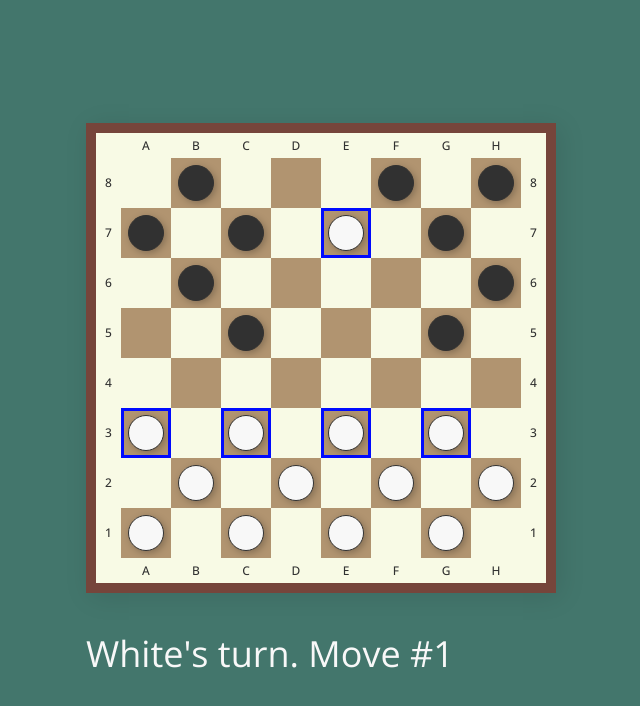
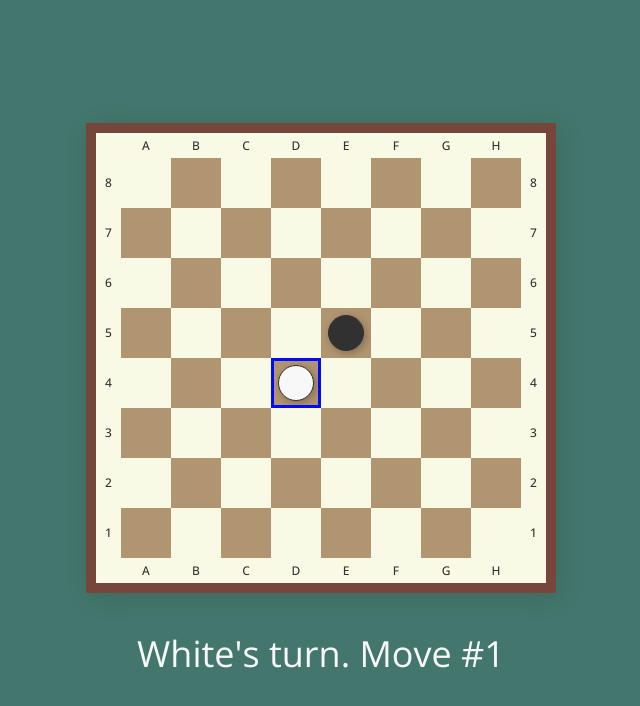
Before and after one commit to nikitin-rus/checkers-react, a React (Vite) app: page / in a window 1280 px wide. Shown: the top 706 px of the page, without its empty margins (319-959 px from the left). Built offline with nearby package versions, Linux system fonts and the light colour scheme.

Commit message:
add win message

```diff
--- a/scss/base/_typography.scss
+++ b/scss/base/_typography.scss
@@ -1,7 +1,7 @@
 @use "vars";
 
 .game {
-    &__subtitle {
+    &__info {
         font-family: "Open Sans", sans-serif;
         font-size: 36px;
         font-style: normal;
--- a/scss/components/_game.scss
+++ b/scss/components/_game.scss
@@ -1,15 +1,26 @@
 @use "../base/vars";
 
 .game {
+    display: flex;
+    flex-direction: column;
+    align-items: center;
+    justify-content: center;
+    text-align: center;
+
     & .board {
         margin-bottom: 36px;
     }
 
-    &__subtitle {
+    &__info {
         color: vars.$white;
     }
 
-    &__subtitle.black {
+    &__info.black {
         color: vars.$black;
     }
+
+    &__win-msg,
+    &__move-msg {
+        margin: 0;
+    }
 }
--- a/src/components/Board.jsx
+++ b/src/components/Board.jsx
@@ -3,7 +3,7 @@ import { getRowsCopy } from "../utils";
 import Row from "./Row";
 import CoordinatesBar from "./CoordinatesBar";
 
-export default function Board({ rows, isPlayerBlack, onMove }) {
+export default function Board({ rows, isPlayerBlack, onMove, onEnd }) {
     const [clickableCells, setClickableCells] = useState([]);
     const [chosenCell, setChosenCell] = useState(null);
     const moveDirections = {
@@ -199,7 +199,7 @@ export default function Board({ rows, isPlayerBlack, onMove }) {
         const cellsToChoose = getCellsToChoose();
 
         if (!cellsToChoose.length) {
-            // Игра окончена
+            onEnd();
         } else {
             setClickableCells(cellsToChoose);
         }
--- a/src/components/Game.jsx
+++ b/src/components/Game.jsx
@@ -2,17 +2,28 @@ import { useState } from "react";
 import Board from "./Board";
 
 export default function Game() {
+    // const [history, setHistory] = useState([[
+    //     [null, 'b', null, null, null, 'b', null, 'b'],
+    //     ['b', null, 'b', null, 'w', null, 'b', null],
+    //     [null, 'b', null, null, null, null, null, 'b'],
+    //     [null, null, 'b', null, null, null, 'b', null],
+    //     [null, null, null, null, null, null, null, null],
+    //     ['w', null, 'w', null, 'w', null, 'w', null],
+    //     [null, 'w', null, 'w', null, 'w', null, 'w'],
+    //     ['w', null, 'w', null, 'w', null, 'w', null],
+    // ]]);
     const [history, setHistory] = useState([[
-        [null, 'b', null, null, null, 'b', null, 'b'],
-        ['b', null, 'b', null, 'w', null, 'b', null],
-        [null, 'b', null, null, null, null, null, 'b'],
-        [null, null, 'b', null, null, null, 'b', null],
         [null, null, null, null, null, null, null, null],
-        ['w', null, 'w', null, 'w', null, 'w', null],
-        [null, 'w', null, 'w', null, 'w', null, 'w'],
-        ['w', null, 'w', null, 'w', null, 'w', null],
+        [null, null, null, null, null, null, null, null],
+        [null, null, null, null, null, null, null, null],
+        [null, null, null, null, 'b', null, null, null],
+        [null, null, null, 'w', null, null, null, null],
+        [null, null, null, null, null, null, null, null],
+        [null, null, null, null, null, null, null, null],
+        [null, null, null, null, null, null, null, null],
     ]]);
     const [isPlayerBlack, setIsPlayerBlack] = useState(false);
+    const [isGameEnded, setIsGameEnded] = useState(false);
     const currentMove = history.length - 1;
 
     return (
@@ -24,12 +35,29 @@ export default function Game() {
                     setHistory([...history, rows]);
                     setIsPlayerBlack(isPlayerBlack);
                 }}
+                onEnd={() => {
+                    setIsGameEnded(true);
+                }}
             />
+
             <div className={
-                "game__subtitle" +
-                (isPlayerBlack ? " black" : "")
+                "game__info" +
+                (
+                    (
+                        (!isGameEnded && isPlayerBlack) ||
+                        (isGameEnded && !isPlayerBlack)
+                    ) ? " black" : ""
+                )
             }>
-                {`${(isPlayerBlack ? "Black's" : "White's")} turn. Move #${currentMove + 1}`}
+                {isGameEnded ? (
+                    <p className="game__win-msg">
+                        {(isPlayerBlack ? "White's" : "Black's") + " win!"}
+                    </p>
+                ) : (
+                    <p className="game__move-msg">
+                        {`${(isPlayerBlack ? "Black's" : "White's")} turn. Move #${currentMove + 1}`}
+                    </p>
+                )}
             </div>
         </div>
     );
--- a/src/main.css
+++ b/src/main.css
@@ -22,7 +22,7 @@ body {
   background-color: #43766C;
 }
 
-.game__subtitle {
+.game__info {
   font-family: "Open Sans", sans-serif;
   font-size: 36px;
   font-style: normal;
@@ -95,14 +95,24 @@ body {
   display: flex;
 }
 
+.game {
+  display: flex;
+  flex-direction: column;
+  align-items: center;
+  justify-content: center;
+  text-align: center;
+}
 .game .board {
   margin-bottom: 36px;
 }
-.game__subtitle {
+.game__info {
   color: #F8F8F8;
 }
-.game__subtitle.black {
+.game__info.black {
   color: #313131;
+}
+.game__win-msg, .game__move-msg {
+  margin: 0;
 }
 
 .coordinate {
```
Also changed, not shown: 1 other file (tests, documents, lock files or other folders).
